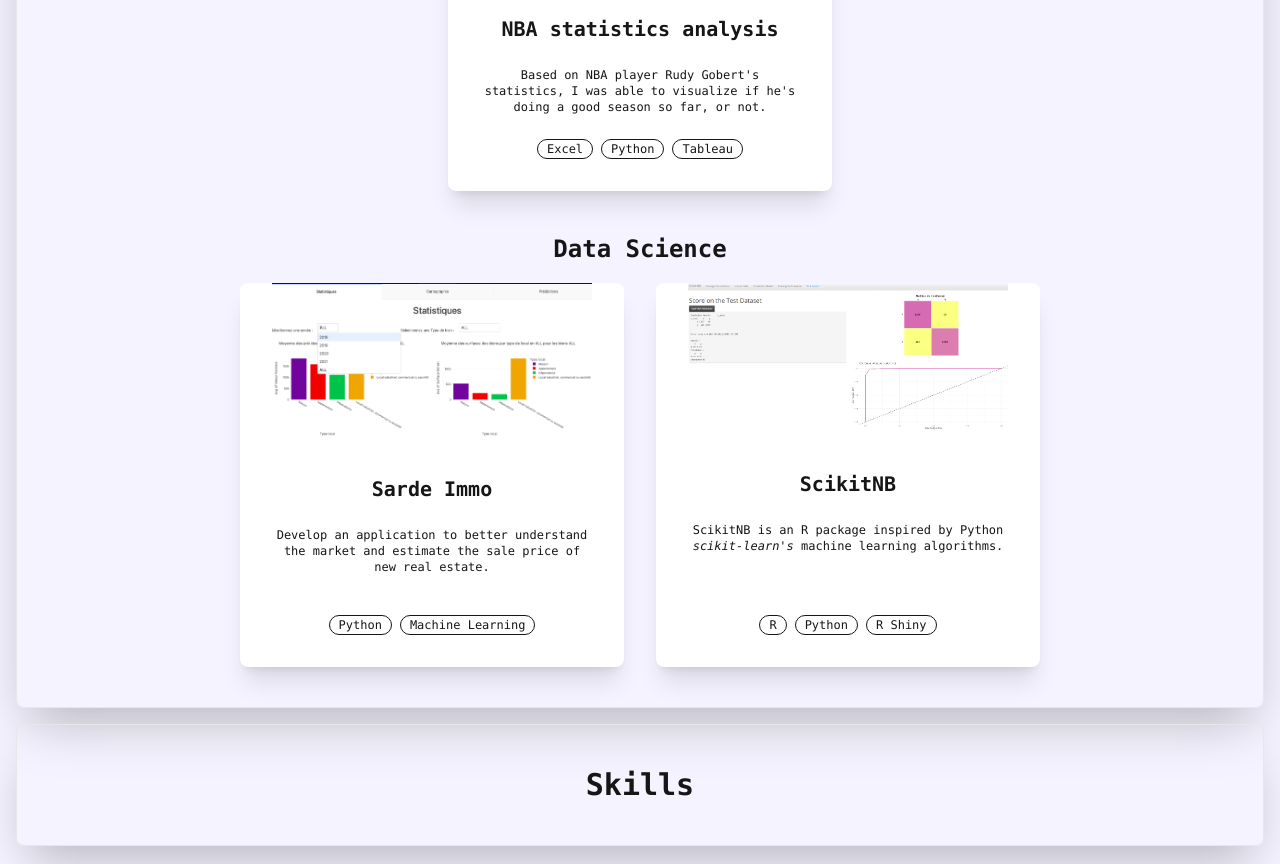
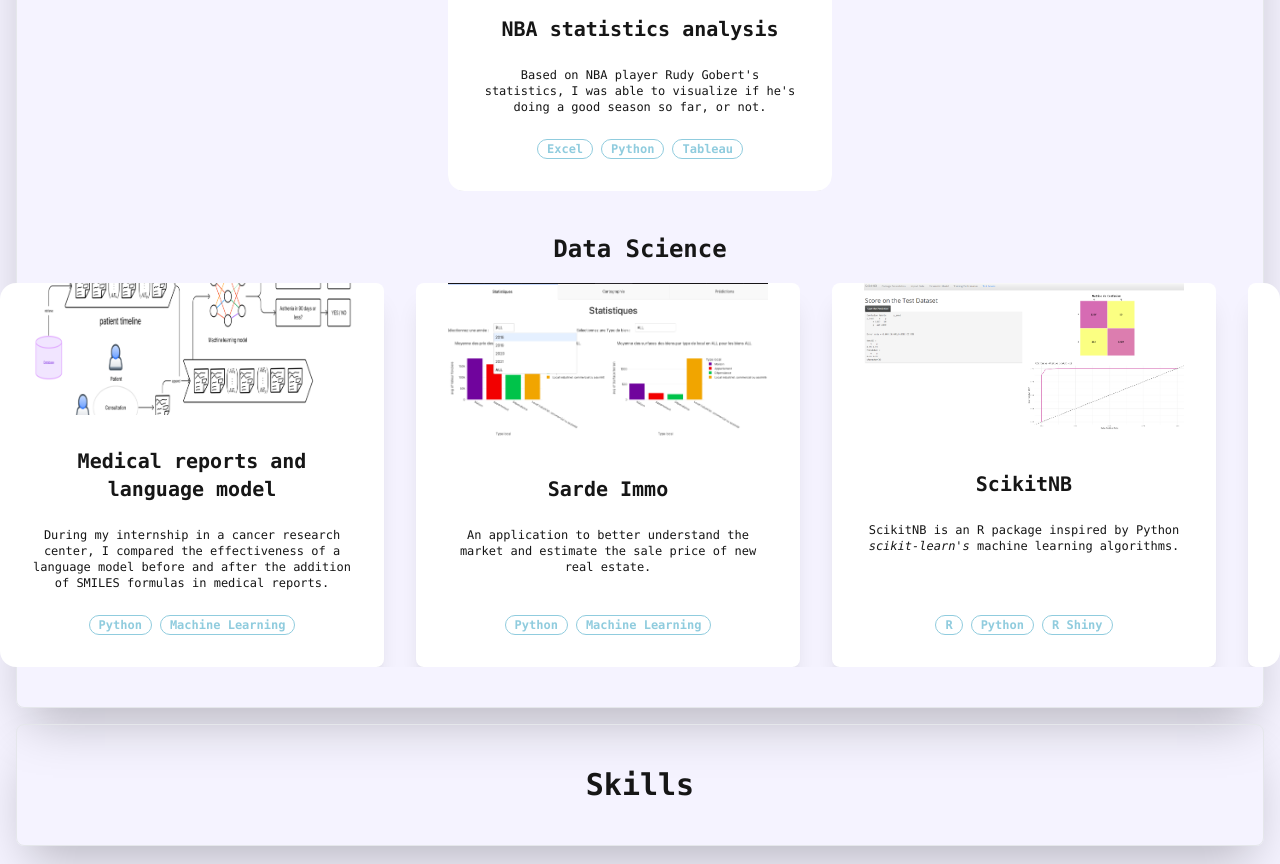
Before and after one commit to dounya-bourhani/Portfolio_Website, a Next.js app in the folder app/: page / in a window 1280 px wide. Shown: the part 1380-2244 px from the top of the page. Built offline with nearby package versions, Linux system fonts and the light colour scheme.

Commit message:
fix: projects scrolling

```diff
--- a/app/app/components/Projects.tsx
+++ b/app/app/components/Projects.tsx
@@ -7,23 +7,20 @@ const Projects = () => {
 
         <h3>Data Analytics</h3>
 
-        <div className="carousel carousel-center rounded-box max-w-screen-2xl space-x-8 overflow-visible">
+        <div className="carousel carousel-center rounded-box max-w-screen-xl space-x-8">
 
             <a href='https://public.tableau.com/app/profile/dounya.bourhani/vizzes' target='_blank' className='no-underline '>
-                <div className="carousel-item card bg-base-100 shadow-xl w-96 h-96 flex flex-col rounded-lg hover:scale-105 hover:brightness-90 duration-200">
+                <div className="carousel-item card bg-base-100 rounded-lg shadow-xl w-96 h-96 flex flex-col hover:brightness-90 duration-200">
                     <figure className="m-0">
-                    <img
-                    src="./nba_dashboard.png"
-                    alt="Tableau Dashboard - Gobert stats"
-                    className="w-80" />
+                    <img src="./nba_dashboard.png" alt="Tableau Dashboard - Gobert stats" className="w-80" />
                     </figure>
                     <div className="card-body flex flex-col justify-between items-center text-center text-xs ">
                         <h5 className="card-title">NBA statistics analysis</h5>
                         <p>Based on NBA player Rudy Gobert's statistics, I was able to visualize if he's doing a good season so far, or not.</p>
                         <div className="card-actions">
-                        <div className="badge badge-outline text-xs">Excel</div>
-                        <div className="badge badge-outline text-xs">Python</div>
-                        <div className="badge badge-outline text-xs">Tableau</div>
+                            <div className="badge badge-outline text-xs text-[#90CCDE] font-black">Excel</div>
+                            <div className="badge badge-outline text-xs text-[#90CCDE] font-black">Python</div>
+                            <div className="badge badge-outline text-xs text-[#90CCDE] font-black">Tableau</div>
                         </div>
                     </div>
                 </div>
@@ -33,42 +30,70 @@ const Projects = () => {
 
         <h3>Data Science</h3>
 
-        <div className="carousel carousel-center rounded-box max-w-screen-2xl space-x-8 overflow-visible">
+        <div className="carousel carousel-center rounded-box max-w-screen-xl space-x-8">
+
+            <a href='https://github.com/dounya-bourhani/SMILES_integration' target='_blank' className='no-underline '>
+                <div className="carousel-item card bg-base-100 shadow-xl w-96 h-96 flex flex-col rounded-lg hover:brightness-90 duration-200">
+                    <figure className="m-0">
+                    <img src="./smilesmodel.png" alt="SMILES integration model" className="w-80" />
+                    </figure>
+                    <div className="card-body flex flex-col justify-between items-center text-center text-xs ">
+                        <h5 className="card-title">Medical reports and language model</h5>
+                        <p>During my internship in a cancer research center, I compared the effectiveness of
+                            a language model before and after the addition of SMILES formulas in medical reports.</p>
+                        <div className="card-actions">
+                            <div className="badge badge-outline text-xs text-[#90CCDE] font-black">Python</div>
+                            <div className="badge badge-outline text-xs text-[#90CCDE] font-black">Machine Learning</div>
+                        </div>
+                    </div>
+                </div>
+            </a>
 
             <a href='https://github.com/dounya-bourhani/ProjetPython' target='_blank' className='no-underline '>
-                <div className="carousel-item card bg-base-100 shadow-xl w-96 h-96 flex flex-col rounded-lg hover:scale-105 hover:brightness-90 duration-200">
+                <div className="carousel-item card bg-base-100 shadow-xl w-96 h-96 flex flex-col rounded-lg hover:brightness-90 duration-200">
                     <figure className="m-0">
-                    <img
-                    src="./sardeimmo.png"
-                    alt="Tableau Dashboard - Gobert stats"
-                    className="w-80" />
+                    <img src="./sardeimmo.png" alt="Tableau Dashboard - Gobert stats" className="w-80" />
                     </figure>
                     <div className="card-body flex flex-col justify-between items-center text-center text-xs ">
                         <h5 className="card-title">Sarde Immo</h5>
-                    <p>Develop an application to better understand the market and estimate the sale price of new real estate.</p>
+                        <p>An application to better understand the market and estimate the sale price of new real estate.</p>
                         <div className="card-actions">
-                        <div className="badge badge-outline text-xs">Python</div>
-                        <div className="badge badge-outline text-xs">Machine Learning</div>
+                            <div className="badge badge-outline text-xs text-[#90CCDE] font-black">Python</div>
+                            <div className="badge badge-outline text-xs text-[#90CCDE] font-black">Machine Learning</div>
                         </div>
                     </div>
                 </div>
             </a>
 
             <a href='https://github.com/dounya-bourhani/ScikitNB_Shiny' target='_blank' className='no-underline '>
-                <div className="carousel-item card bg-base-100 shadow-xl w-96 h-96 flex flex-col rounded-lg hover:scale-105 hover:brightness-90 duration-200">
+                <div className="carousel-item card bg-base-100 shadow-xl w-96 h-96 flex flex-col rounded-lg hover:brightness-90 duration-200">
                     <figure className="m-0">
-                        <img
-                        src="./scikitnb.png"
-                        alt="ScikitNB"
-                        className="w-80" />
+                        <img src="./scikitnb.png" alt="ScikitNB" className="w-80" />
                     </figure>
                     <div className="card-body flex flex-col justify-between items-center text-center text-xs ">
                         <h5 className="card-title">ScikitNB</h5>
                         <p>ScikitNB is an R package inspired by Python <em>scikit-learn's</em> machine learning algorithms.</p>
                         <div className="card-actions">
-                            <div className="badge badge-outline text-xs">R</div>
-                            <div className="badge badge-outline text-xs">Python</div>
-                            <div className="badge badge-outline text-xs">R Shiny</div>
+                            <div className="badge badge-outline text-xs text-[#90CCDE] font-black">R</div>
+                            <div className="badge badge-outline text-xs text-[#90CCDE] font-black">Python</div>
+                            <div className="badge badge-outline text-xs text-[#90CCDE] font-black">R Shiny</div>
+                        </div>
+                    </div>
+                </div>
+            </a>
+
+            <a href='https://github.com/dounya-bourhani/Challenge_Securite/tree/main' target='_blank' className='no-underline '>
+                <div className="carousel-item card bg-base-100 shadow-xl w-96 h-96 flex flex-col rounded-lg hover:brightness-90 duration-200">
+                    <figure className="m-0">
+                        <img src="./challengesecu.png" alt="Challenge Securite" className="w-80" />
+                    </figure>
+                    <div className="card-body flex flex-col justify-between items-center text-center text-xs ">
+                        <h5 className="card-title">Security challenge</h5>
+                        <p>Our goals was to analyse security data and create a model that could predict malicious intrusions.</p>
+                        <div className="card-actions">
+                            <div className="badge badge-outline text-xs text-[#90CCDE] font-black">Python</div>
+                            <div className="badge badge-outline text-xs text-[#90CCDE] font-black">Machine Learning</div>
+                            <div className="badge badge-outline text-xs text-[#90CCDE] font-black">Streamlit</div>
                         </div>
                     </div>
                 </div>
```
Also changed, not shown: app/app/components/Socials.tsx (+2 -2 lines), app/public/challengesecu.png (added), app/public/smilesmodel.png (added). Lines whose indentation alone changed are shown as unchanged.
